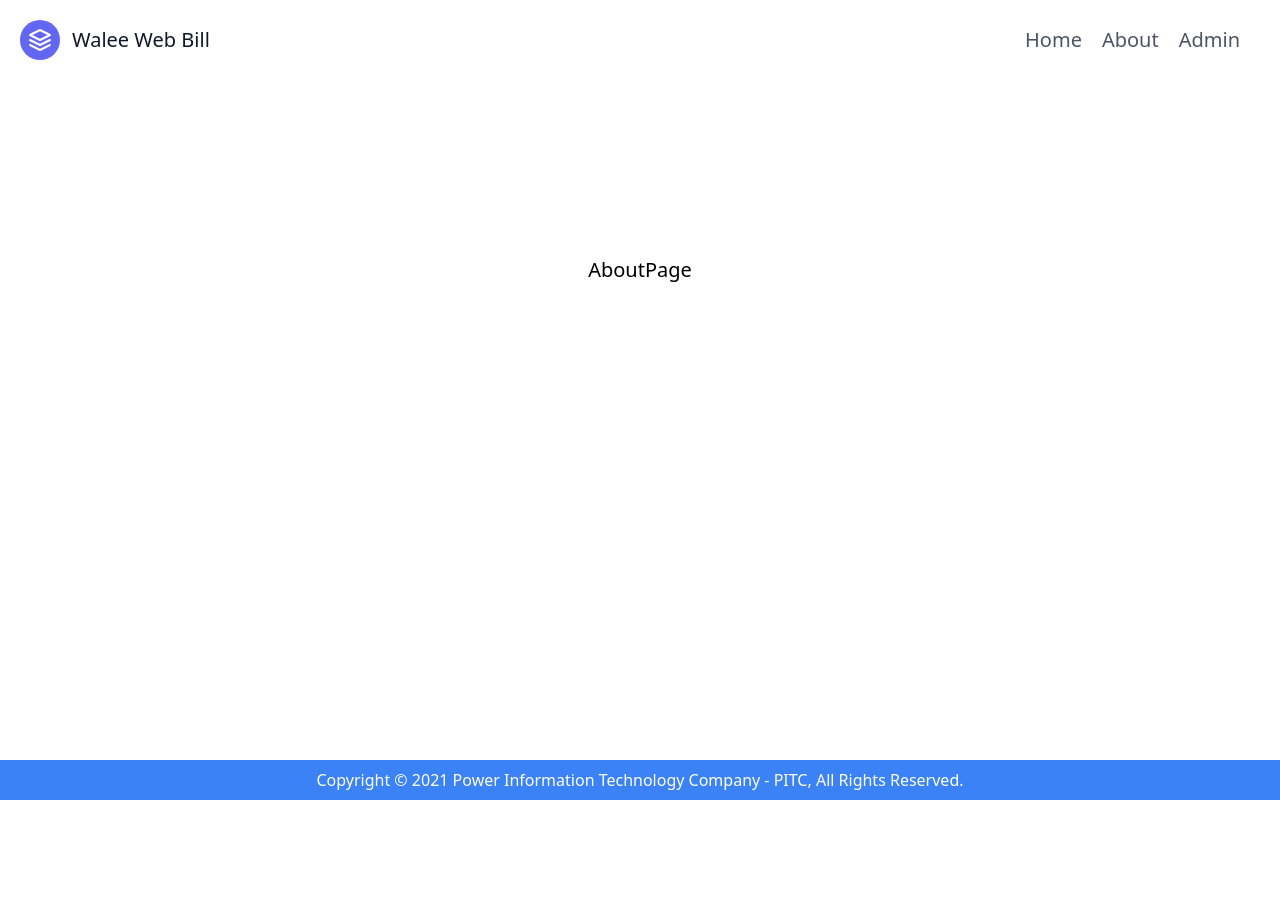
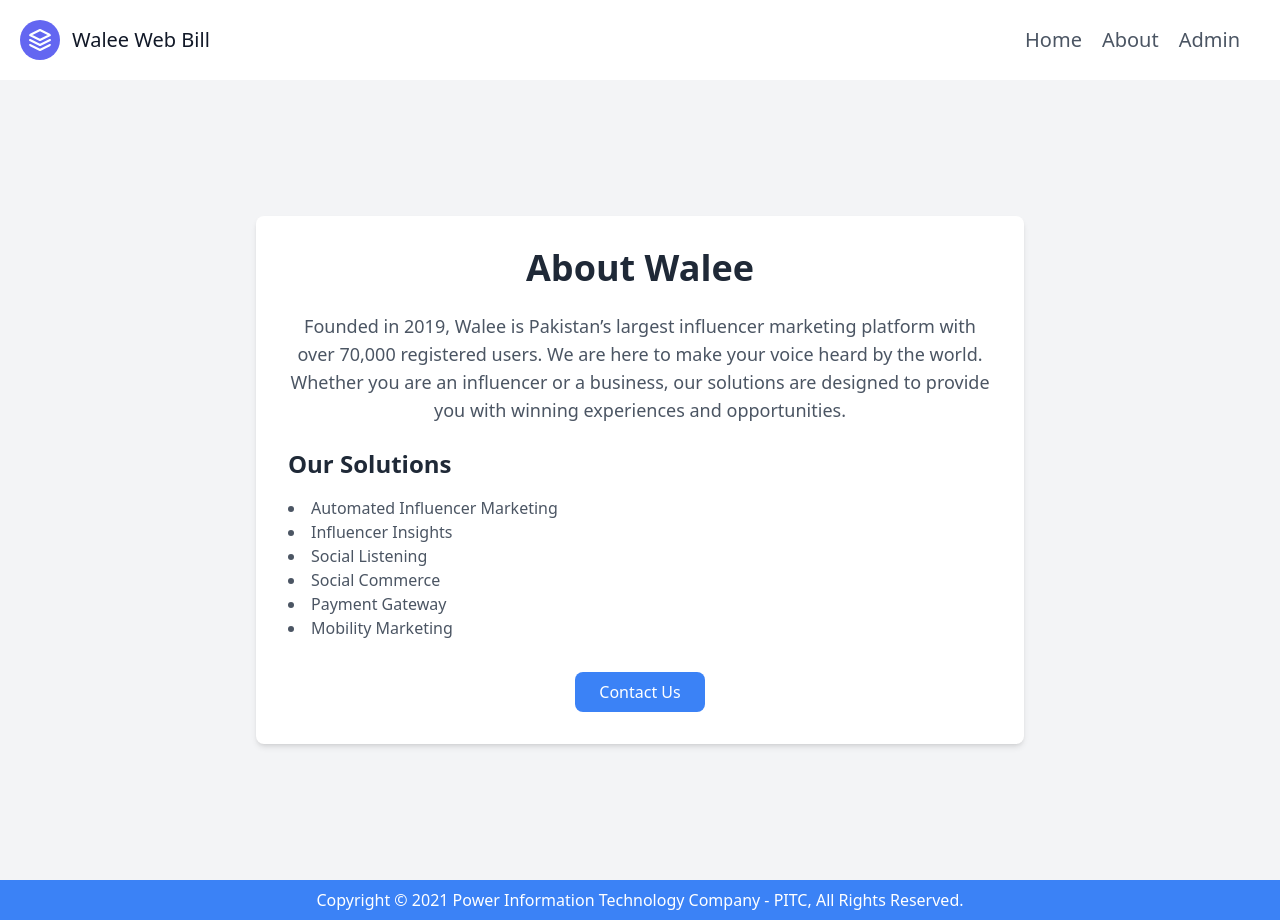
Before and after one commit to AllahRakha1234/Bill-Website-Walee, a React (Create React App) app in the folder BillWebsite/client/: page /about in a window 1280 px wide. Before the commit the page ends 800 px from the top, so only its background shows below. Built offline with nearby package versions, Linux system fonts and the light colour scheme.

Commit message:
about page

```diff
--- a/BillWebsite/client/src/pages/AboutPage.js
+++ b/BillWebsite/client/src/pages/AboutPage.js
@@ -1,9 +1,33 @@
-import React from "react";
+import React from 'react';
 
 const AboutPage = () => {
   return (
-    <div className="flex justify-center mt-44 text-xl">
-      <div>AboutPage</div>
+    <div className="bg-gray-100 min-h-screen flex flex-col items-center justify-center py-10 px-4">
+      <div className="max-w-3xl bg-white shadow-md rounded-lg p-8">
+        <h1 className="text-4xl font-bold text-center text-gray-800 mb-6">About Walee</h1>
+        <p className="text-lg text-gray-600 text-center mb-6">
+          Founded in 2019, Walee is Pakistan’s largest influencer marketing platform with over 70,000 registered users.
+          We are here to make your voice heard by the world. Whether you are an influencer or a business, our solutions
+          are designed to provide you with winning experiences and opportunities.
+        </p>
+
+        <h2 className="text-2xl font-semibold text-gray-800 mb-4">Our Solutions</h2>
+        <ul className="list-disc list-inside text-gray-600 mb-6">
+          <li>Automated Influencer Marketing</li>
+          <li>Influencer Insights</li>
+          <li>Social Listening</li>
+          <li>Social Commerce</li>
+          <li>Payment Gateway</li>
+          <li>Mobility Marketing</li>
+        </ul>
+
+
+        <div className="mt-8 text-center">
+          <button className="bg-blue-500 text-white py-2 px-6 rounded-lg hover:bg-blue-600 transition">
+            Contact Us
+          </button>
+        </div>
+      </div>
     </div>
   );
 };
```
